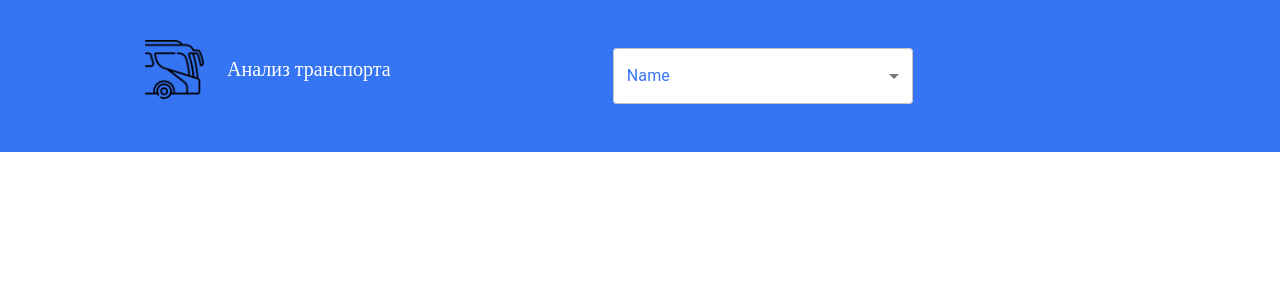
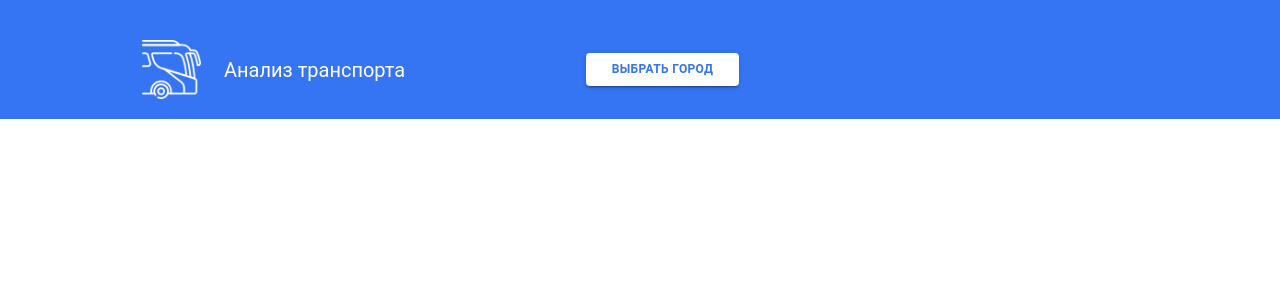
Before and after one commit to qbLua/hack-transport-map, a React (Create React App) app: page / in a window 1280 px wide. Shown: the top 300 px of the page. Built offline with nearby package versions, Linux system fonts and the light colour scheme.

Commit message:
select city

```diff
--- a/src/components/Header.jsx
+++ b/src/components/Header.jsx
@@ -1,61 +1,41 @@
 import * as React from 'react';
-import { useTheme } from '@mui/material/styles';
-import OutlinedInput from '@mui/material/OutlinedInput';
-import InputLabel from '@mui/material/InputLabel';
+import Button from '@mui/material/Button';
+import Menu from '@mui/material/Menu';
 import MenuItem from '@mui/material/MenuItem';
-import FormControl from '@mui/material/FormControl';
-import Select from '@mui/material/Select';
 import logo from '../img/logo.png';
+import { styled } from '@mui/material/styles';
+
+const options = [
+  'Ростов-на-Дону',
+  'Таганрог',
+  'Шахты',
+  'Азов',
+  'Сальск',
+  'Элиста',
+  'Краснодар',
+];
+
+const CustomButton = styled(Button)(({ theme }) => ({
+  background: 'white'
+}));
 
 const ITEM_HEIGHT = 48;
-const ITEM_PADDING_TOP = 8;
-const MenuProps = {
-  PaperProps: {
-    style: {
-      maxHeight: ITEM_HEIGHT * 4.5 + ITEM_PADDING_TOP,
-      width: 250,
-    },
-  },
-};
-
-const names = [
-  'Oliver Hansen',
-  'Van Henry',
-  'April Tucker',
-  'Ralph Hubbard',
-  'Omar Alexander',
-  'Carlos Abbott',
-  'Miriam Wagner',
-  'Bradley Wilkerson',
-  'Virginia Andrews',
-  'Kelly Snyder',
-];
-
-function getStyles(name, personName, theme) {
-  return {
-    fontWeight:
-      personName.indexOf(name) === -1
-        ? theme.typography.fontWeightRegular
-        : theme.typography.fontWeightMedium,
-  };
-}
-
 
 function Header() {
-  const theme = useTheme();
-  const [personName, setPersonName] = React.useState([]);
-
-  const handleChange = (event) => {
-    console.log(23)
-    const {
-      target: { value },
-    } = event;
-    setPersonName(
-      // On autofill we get a stringified value.
-      typeof value === 'string' ? value.split(',') : value,
-    );
+  const [btnPlaceholder, setBtnPlaceholder] = React.useState('Выбрать город');
+  const [anchorEl, setAnchorEl] = React.useState(null);
+  const open = Boolean(anchorEl);
+  const handleClick = (event) => {
+    setAnchorEl(event.currentTarget);
+  };
+  const handleClose = () => {
+    setAnchorEl(null);
   };
 
+  const handleSelect = (e) => {
+    setBtnPlaceholder(e.target.textContent)
+    setAnchorEl(null);
+  };
   return (
      <header>
       <div className='logo'>
@@ -65,28 +45,37 @@ function Header() {
         </div>
       </div>
       <div className='select-city'>
-      <FormControl sx={{ m: 1, width: 300 }}>
-        <InputLabel  id="demo-multiple-name-label">Name</InputLabel>
-        <Select
-          labelId="demo-multiple-name-label"
-          id="demo-multiple-name"
-          multiple
-          value={personName}
-          onChange={handleChange}
-          input={<OutlinedInput label="Name" />}
-          MenuProps={MenuProps}
-        >
-          {names.map((name) => (
-            <MenuItem
-              key={name}
-              value={name}
-              style={getStyles(name, personName, theme)}
-            >
-              {name}
-            </MenuItem>
-          ))}
-        </Select>
-      </FormControl>
+      <Button variant="contained" style={{
+            background: 'white',
+            color: '#3574F2',
+            width: '153.172px',
+            fontSize: '12px',
+            fontWeight: '700'
+          }}
+        onClick={handleClick}>
+            { btnPlaceholder }
+          </Button>
+      <Menu
+        id="long-menu"
+        MenuListProps={{
+          'aria-labelledby': 'long-button',
+        }}
+        anchorEl={anchorEl}
+        open={open}
+        onClose={handleClose}
+        PaperProps={{
+          style: {
+            maxHeight: ITEM_HEIGHT * 4.5,
+            width: '20ch',
+          },
+        }}
+      >
+        {options.map((option) => (
+          <MenuItem key={option} selected={option === 'Pyxis'} onClick={handleSelect}>
+            {option}
+          </MenuItem>
+        ))}
+      </Menu>
     </div>
       <div></div>
      </header>
--- a/src/index.css
+++ b/src/index.css
@@ -2,11 +2,12 @@ header {
   background-color: #3574F2;
   display: flex;
   justify-content: space-between;
-  padding: 40px 145px;
+  padding: 40px 360px 20px 142px;
 }
 
 body {
   margin: 0;
+  font-family: "Roboto","Helvetica","Arial",sans-serif;
 }
 
 .project-title {
@@ -23,10 +24,9 @@ body {
   column-gap: 23px;
 }
 
-.select-city .MuiOutlinedInput-root {
-  background: white;
+
+.select-city  {
+  display: flex;
+  flex-direction: column;
+  justify-content: center;
 }
-
-.select-city label {
-  color: #3574F2;
-}
```
Also changed, not shown: src/img/logo.png.
